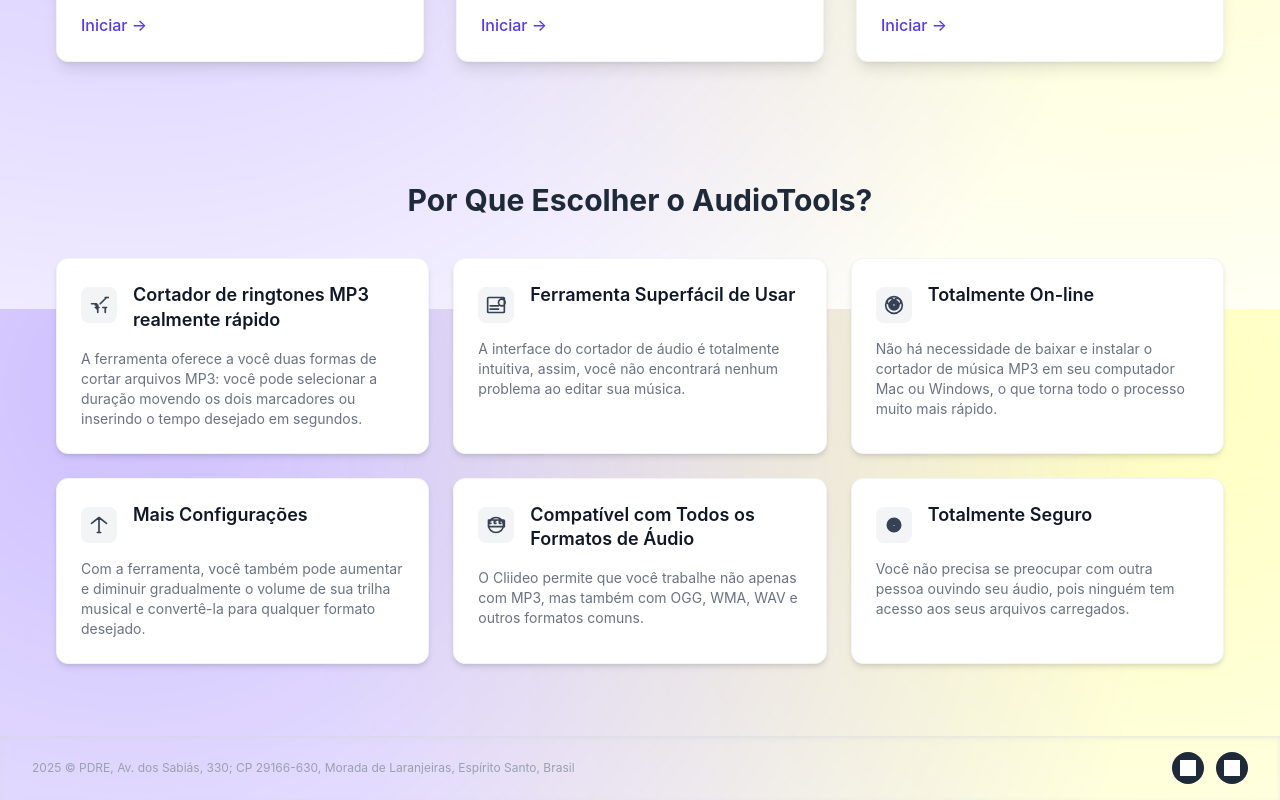
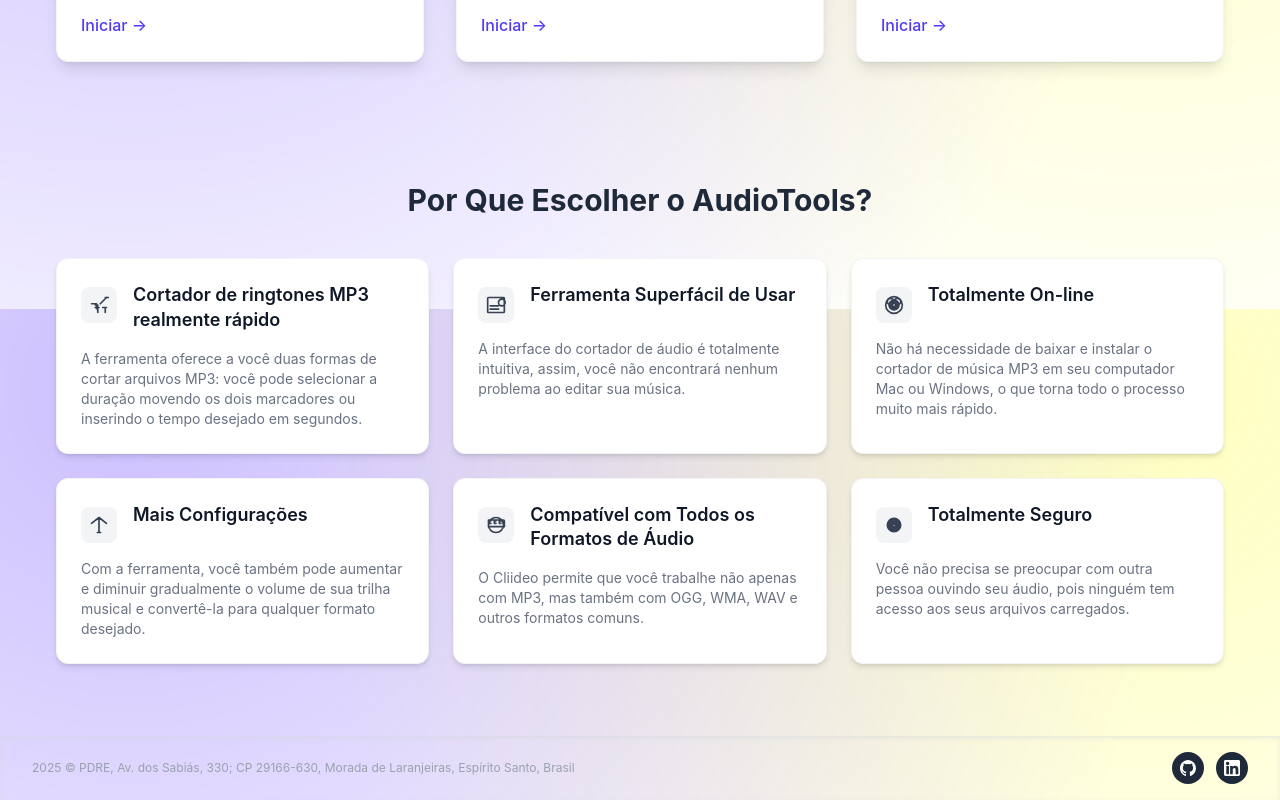
Before and after one commit to schineidermateus/audio-project-frontend, an Angular app: page / in a window 1280 px wide. Shown: the part 491-1291 px from the top of the page. Built offline with nearby package versions, Linux system fonts and the light colour scheme; grey boxes are pictures that could not be loaded.

Commit message:
Alterar icones

```diff
--- a/src/app/core/components/footer/footer.ts
+++ b/src/app/core/components/footer/footer.ts
@@ -13,13 +13,13 @@ export class FooterComponent {
   socialLinks = [
     {
       name: 'GitHub',
-      url: 'https://github.com/sch',
-      iconPath: '/icons/github.svg' // Caminho corrigido para o SVG
+      url: 'https://github.com/schineidermateus',
+      iconPath: '../../../icons/github.svg' // Caminho corrigido para o SVG
     },
     {
       name: 'LinkedIn',
-      url: 'https://linkedin.com/sch',
-      iconPath: '/icons/in.svg' // Caminho corrigido para o SVG
+      url: 'https://www.linkedin.com/in/mateus-schineider',
+      iconPath: '../../../icons/linkedin.svg' // Caminho corrigido para o SVG
     }
   ];
 
```
Also changed, not shown: src/icons/github.svg (added), src/icons/linkedin.svg (added).
